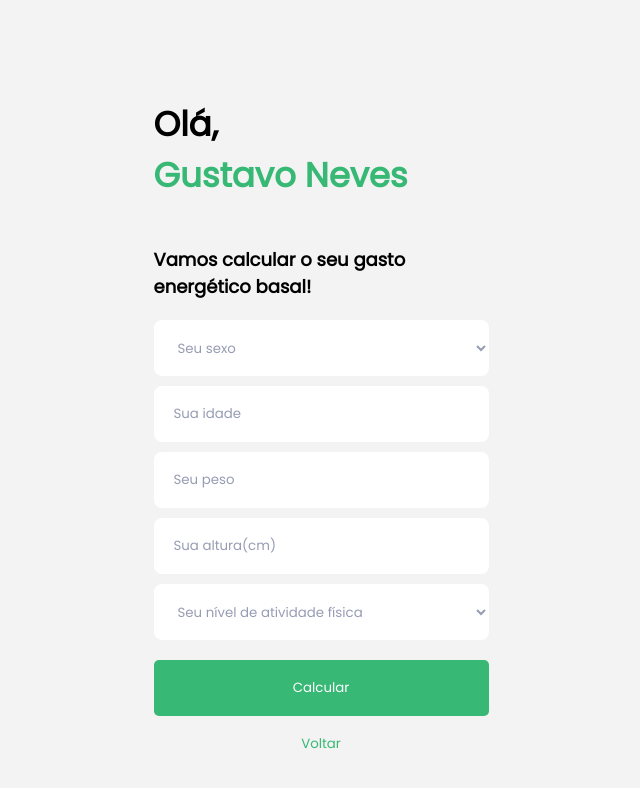
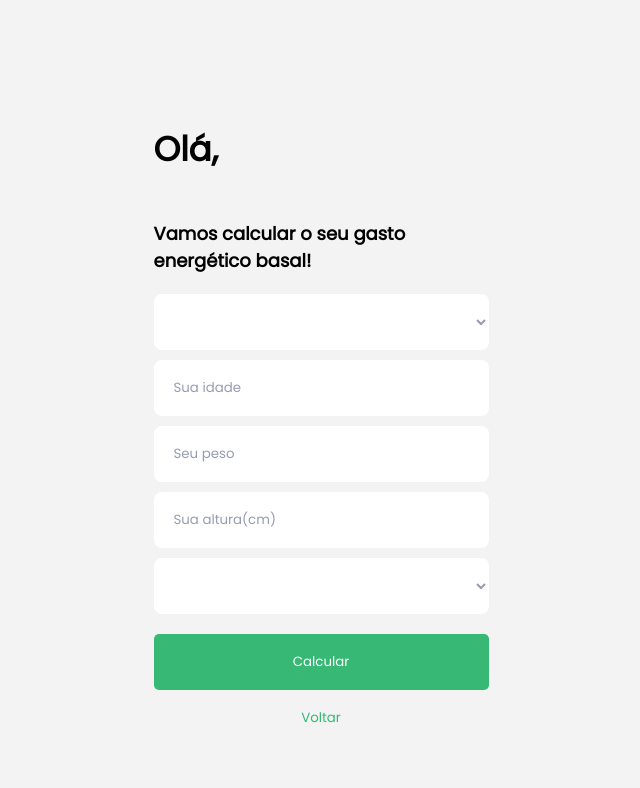
Before and after one commit to gustavoeyros/gocal-project, a React (Vite) app: page /settings in a window 1280 px wide. Shown: the top 788 px of the page, without its empty margins (349-989 px from the left). Built offline with nearby package versions, Linux system fonts and the light colour scheme.

Commit message:
feat: style refactor

```diff
--- a/src/components/Input/index.jsx
+++ b/src/components/Input/index.jsx
@@ -1,10 +1,9 @@
 import { InputStyle, Select } from "./styled";
-const Input = ({ position, placeholder, type, enteredRef, hasError }) => {
+const Input = ({ placeholder, type, enteredRef, hasError }) => {
   return (
     <>
       {type !== "select" && (
         <InputStyle
-          position={position}
           ref={enteredRef}
           type={type}
           placeholder={placeholder}
@@ -12,8 +11,8 @@ const Input = ({ position, placeholder, type, enteredRef, hasError }) => {
         />
       )}
       {type === "select" && (
-        <Select position={position} type={type}>
-          {position === "first" && (
+        <Select type={type}>
+          {type === "first" && (
             <>
               <option value="none" selected disabled hidden>
                 Seu sexo
@@ -22,7 +21,7 @@ const Input = ({ position, placeholder, type, enteredRef, hasError }) => {
               <option value="feminine">Feminino</option>
             </>
           )}
-          {position === "last" && (
+          {type === "last" && (
             <>
               <option value="none" selected disabled hidden>
                 Seu nível de atividade física
--- a/src/components/Input/styled.js
+++ b/src/components/Input/styled.js
@@ -13,15 +13,8 @@ export const InputStyle = styled.input`
   &::placeholder {
     color: #969cb3;
   }
-  ${(props) =>
-    props.position === "first" ? "margin-top: 20px;" : "margin-top: 10px;"}
 
-  ${(props) => (props.position === "last" ? "margin-bottom: 20px;" : "")}
-
-  ${(props) =>
-    props.position === "unique" ? "margin-bottom: 10px; margin-top:20px;" : ""}
-
-    ${(props) => (props.hasError === false ? "border: 1px solid red" : "")}
+  ${(props) => (props.hasError === false ? "border: 1px solid red" : "")}
 `;
 
 export const Select = styled.select`
@@ -34,9 +27,4 @@ export const Select = styled.select`
   height: 56px;
   border-radius: 8px;
   padding: 20px;
-
-  ${(props) =>
-    props.position === "first" ? "margin-top: 20px;" : "margin-top: 10px;"}
-
-  ${(props) => (props.position === "last" ? "margin-bottom: 20px;" : "")}
 `;
--- a/src/components/ResultText/index.jsx
+++ b/src/components/ResultText/index.jsx
@@ -1,9 +1,9 @@
 import { ResultStyled } from "./styled";
 
-const ResultText = ({ children, position }) => {
+const ResultText = ({ children }) => {
   return (
     <>
-      <ResultStyled position={position}>{children}</ResultStyled>
+      <ResultStyled>{children}</ResultStyled>
     </>
   );
 };
--- a/src/components/ResultText/styled.js
+++ b/src/components/ResultText/styled.js
@@ -7,9 +7,4 @@ export const ResultStyled = styled.div`
     color: black;
     font-weight: 400;
   }
-
-  ${(props) =>
-    props.position === "first" ? "margin-top: 40px;" : "margin-top: 30px;"}
-
-  ${(props) => (props.position === "last" ? "margin-bottom: 138px;" : "")}
 `;
--- a/src/pages/Home.jsx
+++ b/src/pages/Home.jsx
@@ -1,26 +1,25 @@
 import { useRef, useState } from "react";
 import { useNavigate } from "react-router-dom";
-import { GlobalWrapper, Form } from "./styled";
+import { GlobalWrapper, Form, InitialWrapper } from "./styled";
 import Button from "../components/Button";
 import Input from "../components/Input";
 import Description from "../components/Description";
 
 const Home = () => {
-  const [isEnteredName, setIsEnteredName] = useState("");
+  const [isEnteredName, setIsEnteredName] = useState(null);
   const enteredName = useRef();
   const navigate = useNavigate();
-
-  const regEx = new RegExp("[a-zA-Z0-9]");
 
   const nameHandler = (event) => {
     event.preventDefault();
 
-    if (enteredName.current.value.length === 0 || regEx.test(enteredName)) {
+    if (enteredName.current.value.length === 0) {
       setIsEnteredName(false);
       return;
     }
     navigate("/settings");
     setIsEnteredName(true);
+    localStorage.setItem("name", enteredName.current.value);
   };
 
   return (
@@ -29,12 +28,13 @@ const Home = () => {
         <Description position="first">
           <p>Para começar</p> como podemos te chamar?
         </Description>
-        <Input
-          position="unique"
-          placeholder="Digite o seu nome"
-          enteredRef={enteredName}
-          hasError={isEnteredName}
-        />
+        <InitialWrapper>
+          <Input
+            placeholder="Digite o seu nome"
+            enteredRef={enteredName}
+            hasError={isEnteredName}
+          />
+        </InitialWrapper>
         <Button>Avançar</Button>
       </Form>
     </GlobalWrapper>
--- a/src/pages/Result.jsx
+++ b/src/pages/Result.jsx
@@ -1,4 +1,4 @@
-import { GlobalWrapper } from "./styled";
+import { GlobalWrapper, ResultWrapper } from "./styled";
 import Title from "../components/Title";
 import ResultText from "../components/ResultText";
 import Button from "../components/Button";
@@ -11,7 +11,8 @@ const Result = () => {
         resultado
       </Title>
 
-      <ResultText position="first">
+      <ResultWrapper>
+        <ResultText>
           <p>
             Seu <b>metabolismo basal</b> é de:
           </p>
@@ -29,12 +30,13 @@ const Result = () => {
           </p>
           1638 calorias.
         </ResultText>
-      <ResultText position="last">
+        <ResultText>
           <p>
             Para <b>ganhar peso</b> você precisa consumir em média:
           </p>
           1638 calorias.
         </ResultText>
+      </ResultWrapper>
       <Check />
       <Button nav="/home">Reiniciar</Button>
     </GlobalWrapper>
--- a/src/pages/Settings.jsx
+++ b/src/pages/Settings.jsx
@@ -1,29 +1,60 @@
+import { useRef, useState } from "react";
 import { useNavigate } from "react-router";
 import { GlobalWrapper } from "./styled";
 import Title from "../components/Title";
 import Description from "../components/Description";
-import { Form } from "./styled";
+import { Form, InputWrapper } from "./styled";
 import Input from "../components/Input";
 import Button from "../components/Button";
 const Settings = () => {
+  const [enteredGender, setEnteredGender] = useState(false);
+  const [enteredAge, setEnteredAge] = useState(false);
+  const [enteredWeight, setEnteredWeight] = useState(false);
+  const [enteredHeight, setEnteredHeight] = useState(false);
+  const [enteredLevel, setEnteredLevel] = useState(false);
+
+  const genderRef = useRef();
+  const ageRef = useRef();
+  const weightRef = useRef();
+  const heightRef = useRef();
+  const levelRef = useRef();
+
+  const submitHandler = (event) => {
+    event.preventDefault();
+  };
+
   return (
     <GlobalWrapper>
       <div>
         <Title>
           <p>Olá,</p>
-          Gustavo Neves
+          {localStorage.getItem("name")}
         </Title>{" "}
         <Description>Vamos calcular o seu gasto energético basal!</Description>
-        <Form>
-          <Input position="first" placeholder="Seu sexo" type="select" />
-          <Input placeholder="Sua idade" type="number" />
-          <Input placeholder="Seu peso" type="number" />
-          <Input placeholder="Sua altura(cm)" type="number" />
-          <Input
-            position="last"
-            placeholder="Seu nível de atividade física"
-            type="select"
-          />
+        <Form onSubmit={submitHandler}>
+          <InputWrapper>
+            <Input
+              placeholder="Seu sexo"
+              type="select"
+              enteredRef={genderRef}
+            />
+            <Input placeholder="Sua idade" type="number" enteredRef={ageRef} />
+            <Input
+              placeholder="Seu peso"
+              type="number"
+              enteredRef={weightRef}
+            />
+            <Input
+              placeholder="Sua altura(cm)"
+              type="number"
+              enteredRef={heightRef}
+            />
+            <Input
+              placeholder="Seu nível de atividade física"
+              type="select"
+              enteredRef={levelRef}
+            />
+          </InputWrapper>
           <Button nav="/result">Calcular</Button>
           <Button styledBack="back" nav="/home">
             Voltar
--- a/src/pages/styled.js
+++ b/src/pages/styled.js
@@ -23,3 +23,24 @@ export const Form = styled.form`
   display: flex;
   flex-direction: column;
 `;
+
+export const InputWrapper = styled.div`
+  display: flex;
+  flex-direction: column;
+  gap: 10px;
+  margin-top: 20px;
+  margin-bottom: 20px;
+`;
+
+export const InitialWrapper = styled.div`
+  margin-top: 20px;
+  margin-bottom: 10px;
+`;
+
+export const ResultWrapper = styled.div`
+  display: flex;
+  flex-direction: column;
+  gap: 30px;
+  margin-top: 40px;
+  margin-bottom: 138px;
+`;
```
Lines whose indentation alone changed are shown as unchanged.
